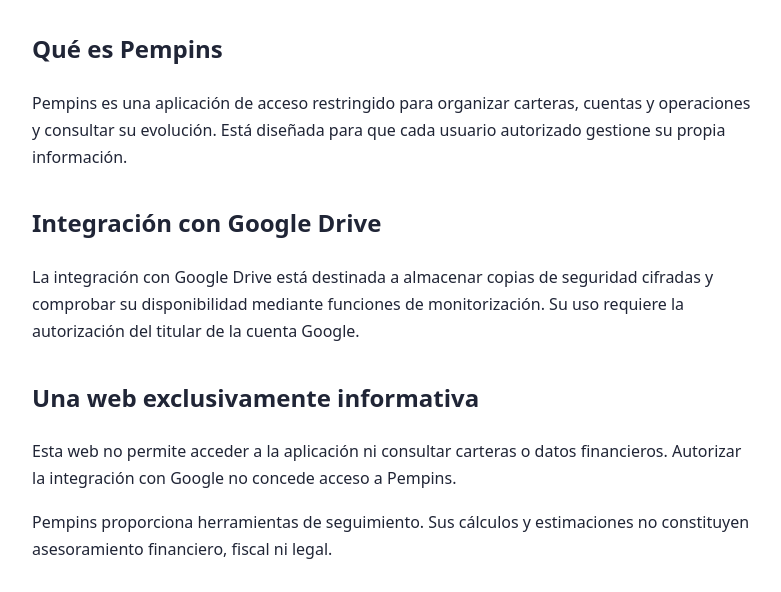
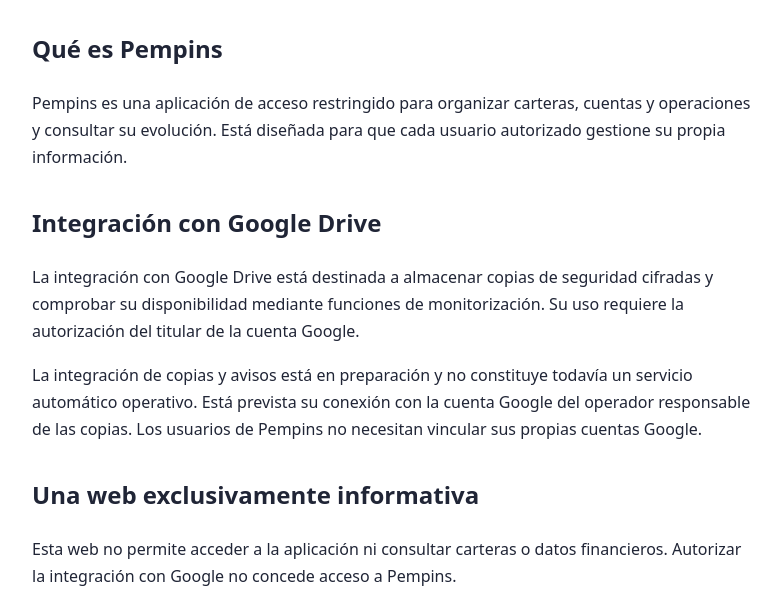
Before and after one commit to aitorps/pempins-web, a plain HTML site: page index.html in a window 1280 px wide. Shown: the part 202-794 px from the top of the page, without its empty margins (248-1029 px from the left). Drawn offline with Linux system fonts and the light colour scheme.

Commit message:
Add details on backup integration and user accounts
Added information about backup integration and user account requirements.

```diff
--- a/index.html
+++ b/index.html
@@ -55,6 +55,13 @@
       mediante funciones de monitorización.
       Su uso requiere la autorización del titular de la cuenta Google.
     </p>
+    <p>
+      La integración de copias y avisos está en preparación y
+      no constituye todavía un servicio automático operativo.
+      Está prevista su conexión con la cuenta Google del operador
+      responsable de las copias. Los usuarios de Pempins no
+      necesitan vincular sus propias cuentas Google.
+    </p>
 
     <h2>Una web exclusivamente informativa</h2>
     <p>
```
